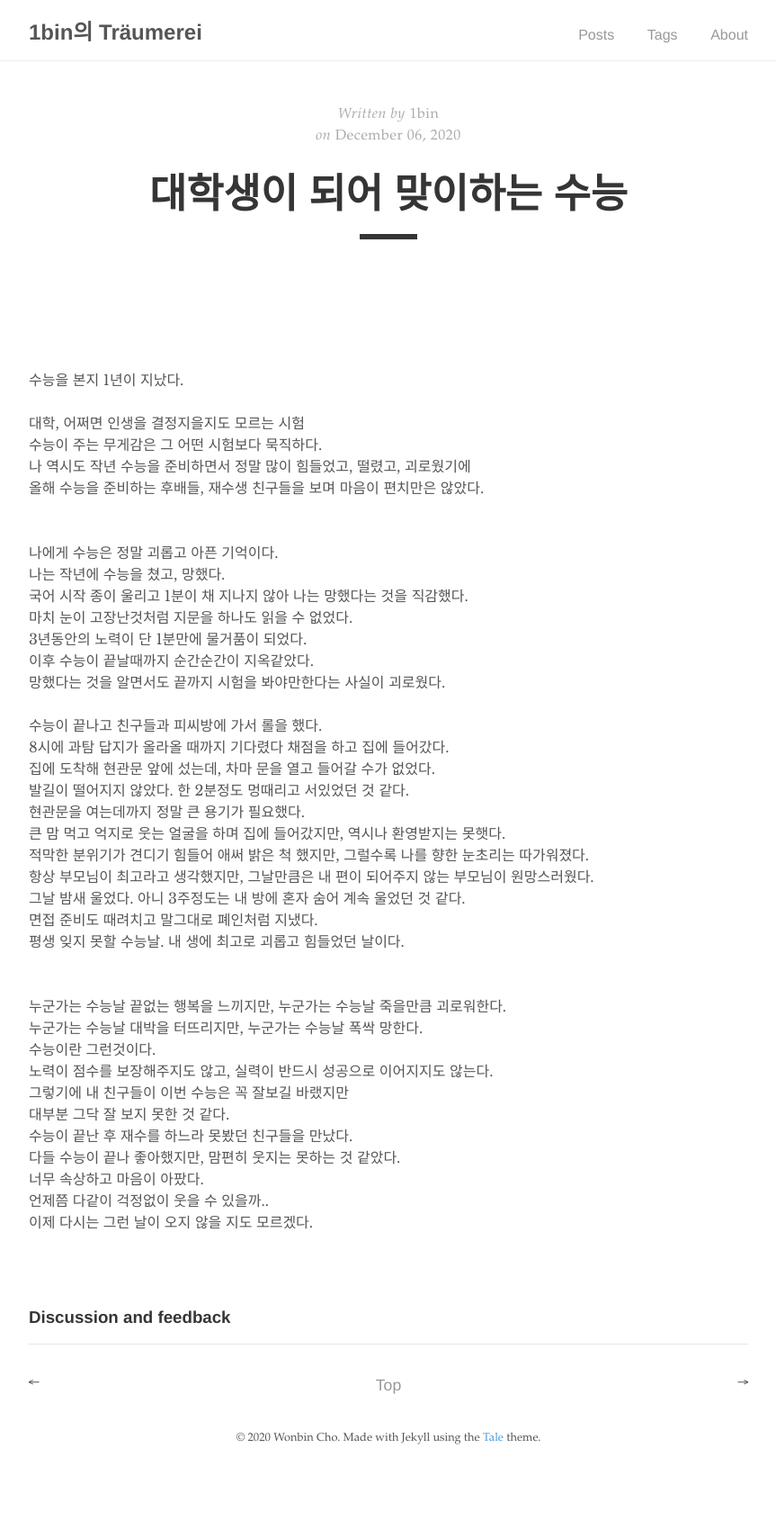
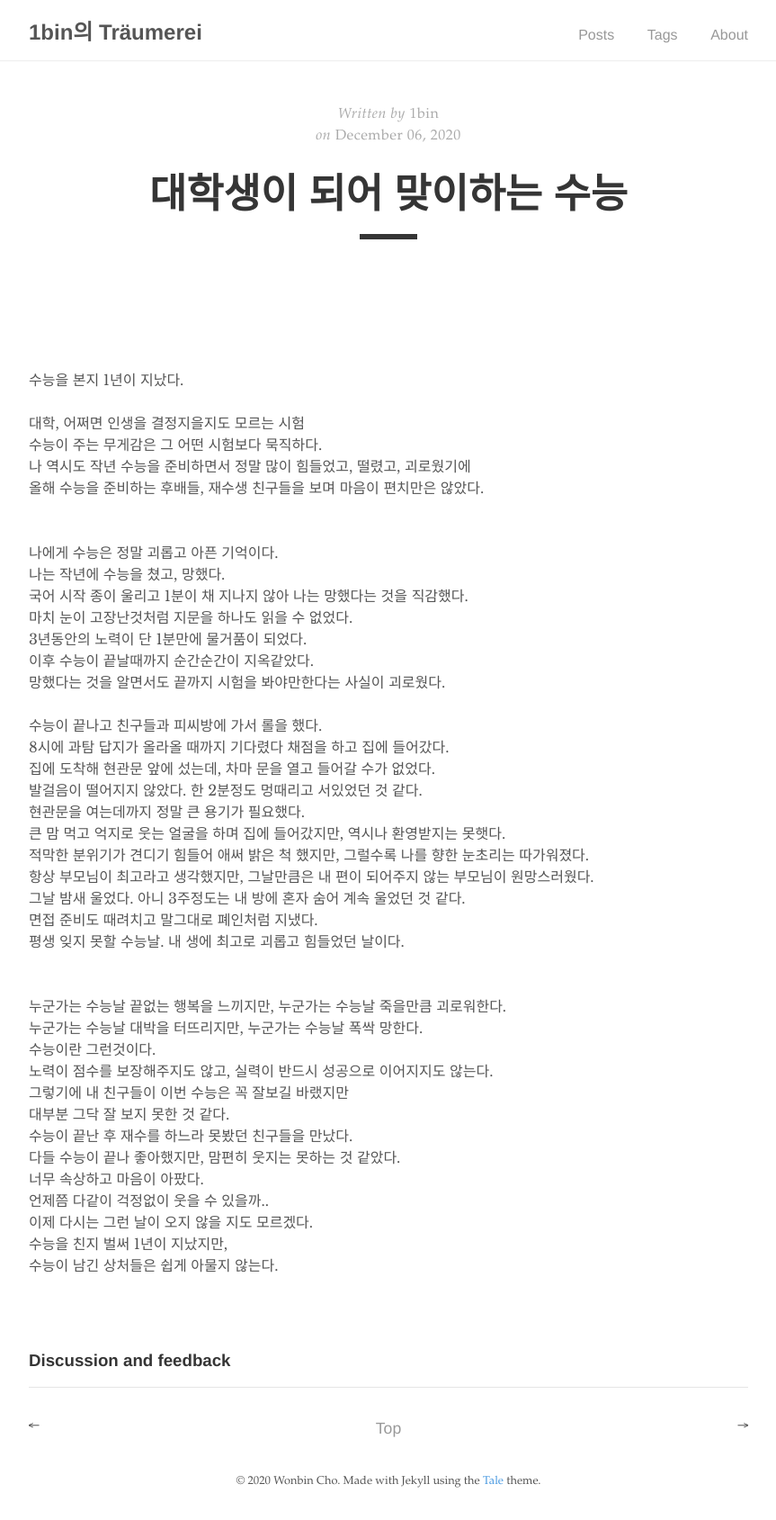
Before and after one commit to 1bin01/1bin01.github.io, a Jekyll site: the page built from _posts/2020-12-06-diary1.md, in a window 1280 px wide. Shown: the whole page at 90% size, without its empty margins (208-1071 px from the left). Built offline with Jekyll 4.4.1, drawn with Linux system fonts in a browser that asks for light colours; comment, search, counter and statistics services are not loaded; before the commit the page ends 1641 px from its top, so only the background shows below that.

Commit message:
Update 2020-12-06-diary1.md

```diff
--- a/_posts/2020-12-06-diary1.md
+++ b/_posts/2020-12-06-diary1.md
@@ -25,7 +25,7 @@ tags: 일기
 수능이 끝나고 친구들과 피씨방에 가서 롤을 했다.
 8시에 과탐 답지가 올라올 때까지 기다렸다 채점을 하고 집에 들어갔다.
 집에 도착해 현관문 앞에 섰는데, 차마 문을 열고 들어갈 수가 없었다.
-발길이 떨어지지 않았다. 한 2분정도 멍때리고 서있었던 것 같다.
+발걸음이 떨어지지 않았다. 한 2분정도 멍때리고 서있었던 것 같다.
 현관문을 여는데까지 정말 큰 용기가 필요했다.
 큰 맘 먹고 억지로 웃는 얼굴을 하며 집에 들어갔지만, 역시나 환영받지는 못햇다.
 적막한 분위기가 견디기 힘들어 애써 밝은 척 했지만, 그럴수록 나를 향한 눈초리는 따가워졌다.
@@ -45,3 +45,5 @@ tags: 일기
 너무 속상하고 마음이 아팠다.
 언제쯤 다같이 걱정없이 웃을 수 있을까..
 이제 다시는 그런 날이 오지 않을 지도 모르겠다.
+수능을 친지 벌써 1년이 지났지만,
+수능이 남긴 상처들은 쉽게 아물지 않는다.
```
